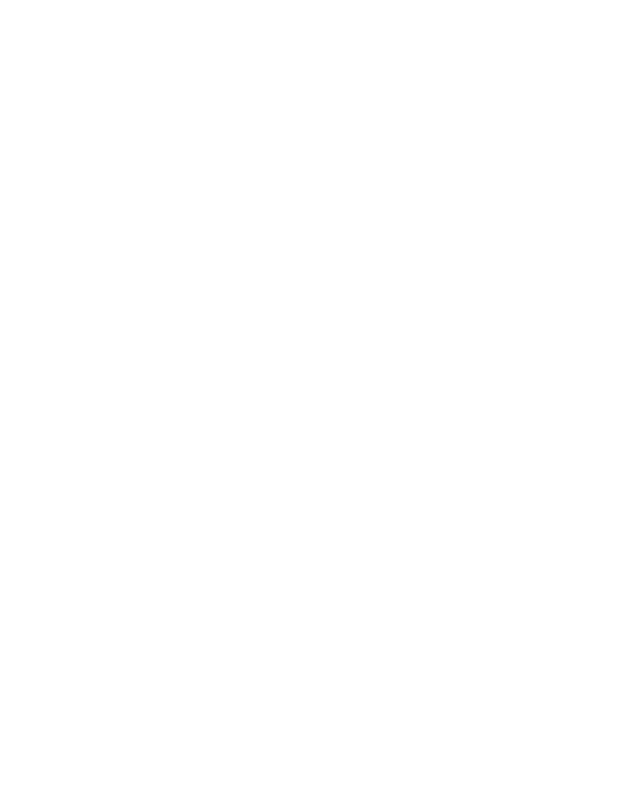
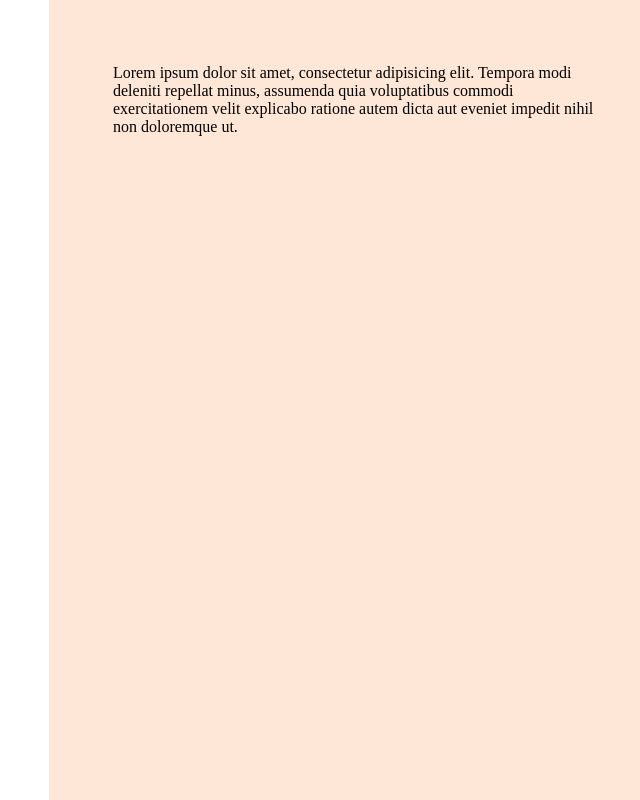
Before and after one commit to Arthurzitos/Formulario-de-Matricula, a plain HTML site: page index.html in a window 1280 px wide. Shown: the whole page, without its empty margins (607-1247 px from the left). Drawn offline with Linux system fonts and the light colour scheme.

Commit message:
criando layout.css

```diff
--- a/assets/css/global.css
+++ b/assets/css/global.css
@@ -1,3 +1,11 @@
+/* Reset CSS */
+
+* {
+    margin: 0;
+    padding: 0;
+    box-sizing: border-box;
+}
+
 :root {
     /* Variaveis de texto */
 
@@ -19,3 +27,7 @@
     --stroke-highlight: #F3541C;
     --semantic-error: #DC2626;
 }
+
+body {
+    overflow: hidden;
+}
--- a/assets/css/index.css
+++ b/assets/css/index.css
@@ -1 +1,2 @@
 @import url(global.css);
+@import url(layout.css);
--- /dev/null
+++ b/assets/css/layout.css
@@ -0,0 +1,16 @@
+.app {
+    display: grid;
+    grid-template-columns: 51.25% 48.75%;
+    height: 100vh;
+    overflow: hidden;
+}
+
+main {
+    overflow: auto;
+    padding: 4rem;
+}
+
+aside {
+    background-color: var(--surface-secondary);
+    padding: 4rem;
+}
--- a/index.html
+++ b/index.html
@@ -10,7 +10,18 @@
     <link href="https://fonts.googleapis.com/css2?family=Poppins:ital,wght@0,100;0,200;0,300;0,400;0,500;0,600;0,700;0,800;0,900;1,100;1,200;1,300;1,400;1,500;1,600;1,700;1,800;1,900&display=swap" rel="stylesheet">
 </head>
 <body>
+    <div class="app">
+        <main>
+            <div class="main-container">
 
+            </div>
+        </main>
 
+        <aside>
+            <div class="aside-container">
+                Lorem ipsum dolor sit amet, consectetur adipisicing elit. Tempora modi deleniti repellat minus, assumenda quia voluptatibus commodi exercitationem velit explicabo ratione autem dicta aut eveniet impedit nihil non doloremque ut.
+            </div>
+        </aside>
+    </div>
 </body>
 </html>
```
